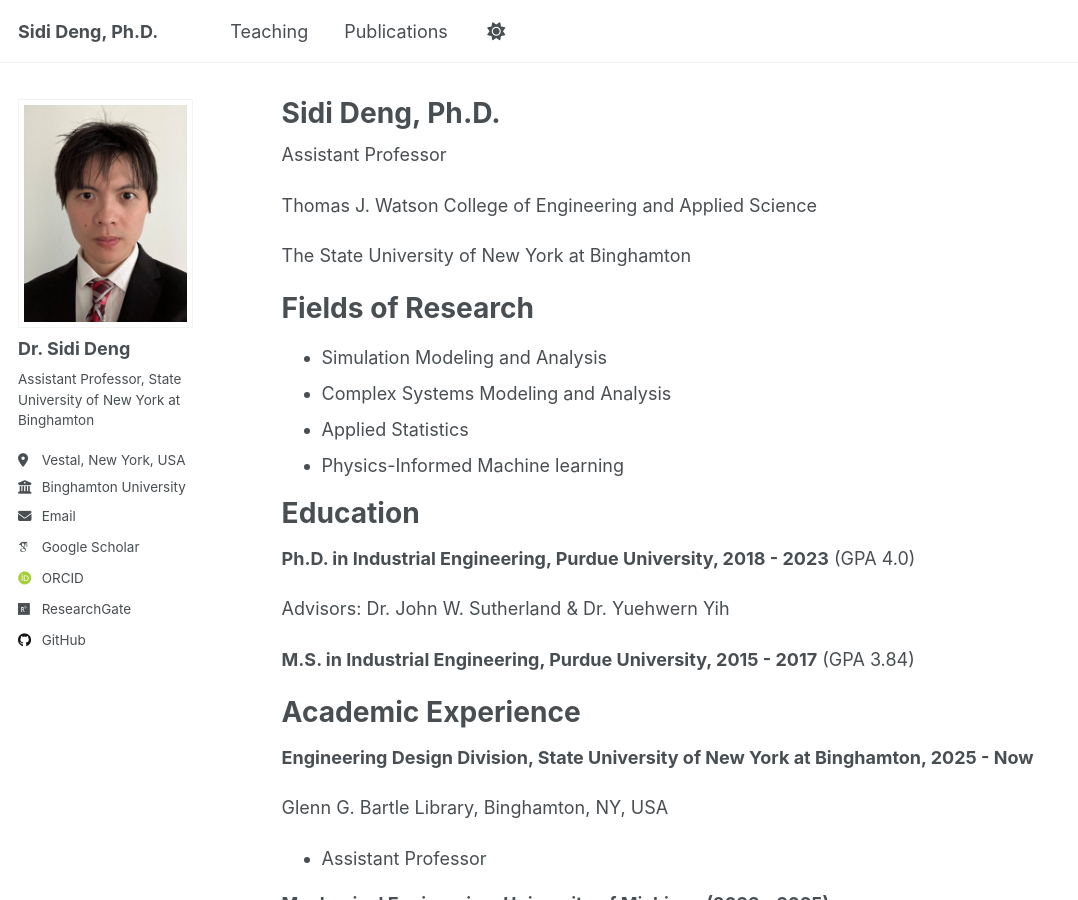
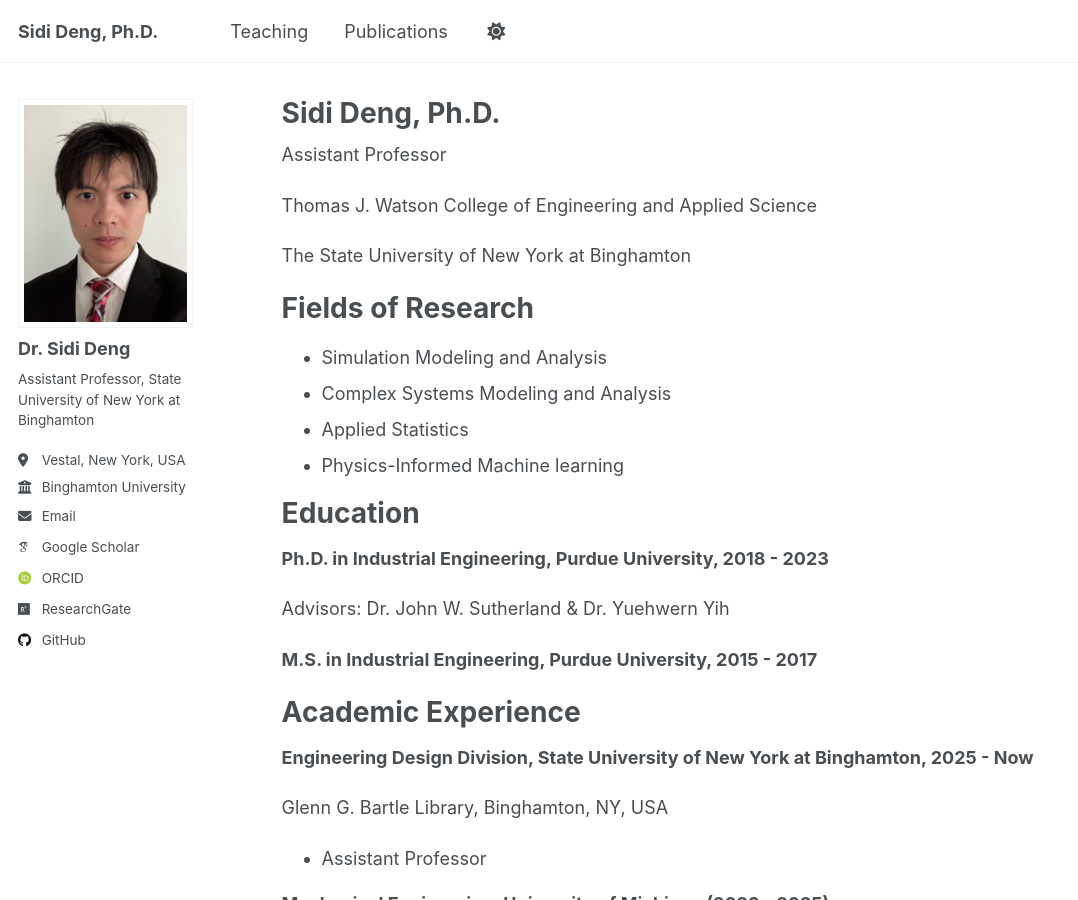
Before and after one commit to SIDIDENG/academia, a Jekyll site: the page built from _pages/about.md, in a window 1280 px wide and 900 px high. Shown: the whole window, without its empty margins (0-1078 px from the left). Built offline with Jekyll 4.4.1, drawn with Linux system fonts in a browser that asks for light colours; some web fonts are replaced.

Commit message:
Update about.md

```diff
--- a/_pages/about.md
+++ b/_pages/about.md
@@ -22,11 +22,11 @@ Fields of Research
 
 Education
 ======
-**Ph.D. in Industrial Engineering, Purdue University, 2018 - 2023** (GPA 4.0)
+**Ph.D. in Industrial Engineering, Purdue University, 2018 - 2023**
 
 Advisors: Dr. John W. Sutherland & Dr. Yuehwern Yih
 
-**M.S. in Industrial Engineering, Purdue University, 2015 - 2017** (GPA 3.84)
+**M.S. in Industrial Engineering, Purdue University, 2015 - 2017**
 
 
 Academic Experience
```
